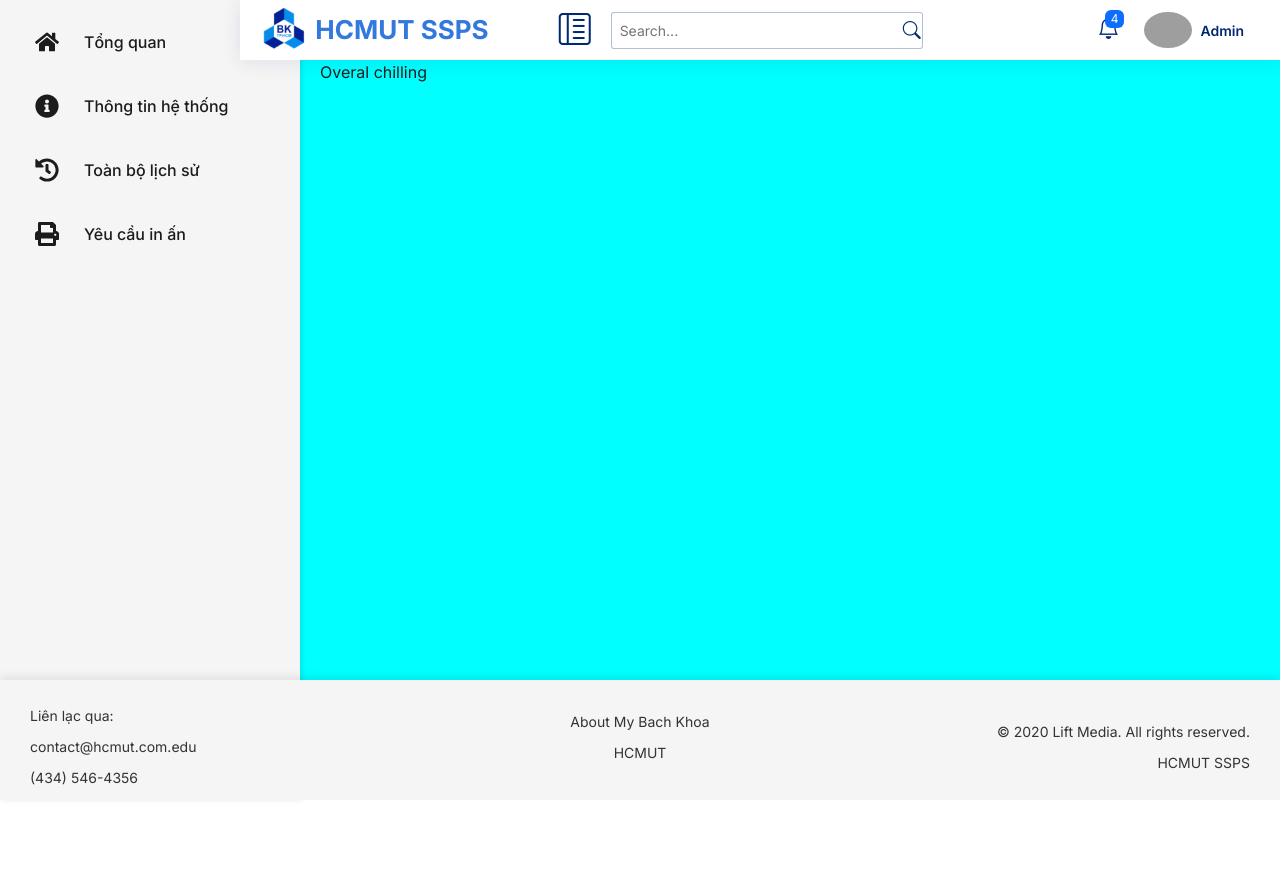
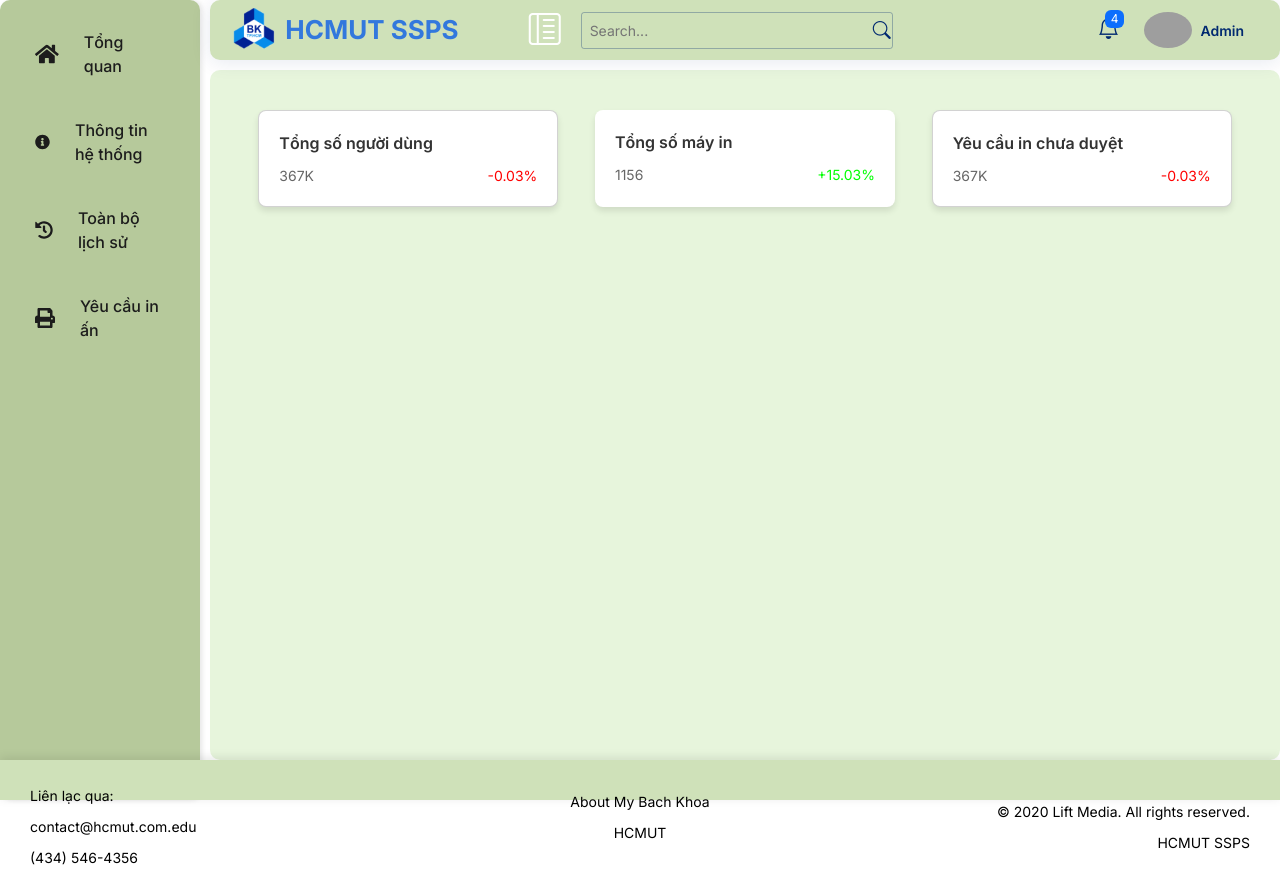
Before and after one commit to Allen314159/SPSS_SPSO, a React (Create React App) app: page / in a window 1280 px wide. Before the commit the page ends 800 px from the top, so only its background shows below. Built offline with nearby package versions, Linux system fonts and the light colour scheme; grey boxes are pictures that could not be loaded.

Commit message:
page tong quan và xu li yeu cau in

```diff
--- a/package.json
+++ b/package.json
@@ -7,6 +7,7 @@
     "@testing-library/jest-dom": "^5.17.0",
     "@testing-library/react": "^13.4.0",
     "@testing-library/user-event": "^13.5.0",
+    "axios": "^1.7.7",
     "bootstrap": "^5.3.3",
     "bootstrap-icons": "^1.11.3",
     "boxicons": "^2.1.4",
--- a/src/App.css
+++ b/src/App.css
@@ -53,10 +53,11 @@ Layout
 
 .main-content {
   flex: 1;
-  margin-top: 40px;
-  margin-left: 300px; /* Adjust based on sidebar width */
+  margin-top: 70px;
+  margin-left: 210px; /* Adjust based on sidebar width */
+  border-radius: 10px;
   padding: 20px;
-  background-color: aqua;
+  background-color: #E7F5DC;
 }
 
 .container {
--- a/src/Components/Overal/Overal.jsx
+++ b/src/Components/Overal/Overal.jsx
@@ -1,16 +1,101 @@
-import React from 'react'
+import React, { useEffect, useState } from "react";
+import "./Overal.scss";
+import axios from "axios"; // Make sure to install axios
 
 const Overal = () => {
+  // Declare state variables for dynamic data
+  const [totalUsers, setTotalUsers] = useState(null);
+  const [totalPrinters, setTotalPrinters] = useState(null);
+  const [pendingRequests, setPendingRequests] = useState(null);
+
+  // Fetch data when the component mounts
+  useEffect(() => {
+    // Mock data for testing (replace this with an API call)
+    const fetchData = async () => {
+      try {
+        // If you have an API, you can uncomment this:
+        // const response = await axios.get("/api/dashboard"); // Example API call
+        // const data = response.data;
+
+        // Mock data directly assigned for testing
+        const data = {
+          totalUsers: 367,
+          totalPrinters: 1156,
+          pendingRequests: 367,
+        };
+
+        // Set state with the fetched data
+        setTotalUsers(data.totalUsers);
+        setTotalPrinters(data.totalPrinters);
+        setPendingRequests(data.pendingRequests);
+      } catch (error) {
+        console.error("Error fetching data:", error);
+      }
+    };
+
+    fetchData();
+  }, []);
+
   return (
-    <div>Overal
+    <div className="frame">
+      {/* Card 1 */}
+      <div className="card">
+        <div className="content">
+          <div className="text">
+            <div className="text2">Tổng số người dùng</div>
+          </div>
+        </div>
+        <div className="content2">
+          <div className="text3">
+            <div className="text4">{totalUsers ? `${totalUsers}K` : "Loading..."}</div>
+          </div>
+          <div className="icon-text">
+            <div className="text3">
+              <div className="text5">-0.03%</div>
+            </div>
+          </div>
+        </div>
+      </div>
 
+      {/* Card 2 */}
+      <div className="card2">
+        <div className="content">
+          <div className="text">
+            <div className="text6">Tổng số máy in</div>
+          </div>
+        </div>
+        <div className="content2">
+          <div className="text3">
+            <div className="text7">{totalPrinters ? totalPrinters : "Loading..."}</div>
+          </div>
+          <div className="icon-text">
+            <div className="text3">
+              <div className="text8">+15.03%</div>
+            </div>
+          </div>
+        </div>
+      </div>
 
+      {/* Card 3 */}
+      <div className="card">
+        <div className="content">
+          <div className="text">
+            <div className="text2">Yêu cầu in chưa duyệt</div>
+          </div>
+        </div>
+        <div className="content2">
+          <div className="text3">
+            <div className="text4">{pendingRequests ? `${pendingRequests}K` : "Loading..."}</div>
+          </div>
+          <div className="icon-text">
+            <div className="text3">
+              <div className="text5">-0.03%</div>
+            </div>
+          </div>
+        </div>
+      </div>
+    </div>
+  );
+};
 
-
-
-
-      chilling</div>
-  )
-}
-
-export default Overal
+export default Overal;
--- a/src/Components/Overal/Overal.scss
+++ b/src/Components/Overal/Overal.scss
@@ -0,0 +1,103 @@
+/* General Reset */
+a,
+button,
+input,
+select,
+h1,
+h2,
+h3,
+h4,
+h5,
+* {
+  box-sizing: border-box;
+  margin: 0;
+  padding: 0;
+  border: none;
+  text-decoration: none;
+  background: none;
+  -webkit-font-smoothing: antialiased;
+}
+
+menu,
+ol,
+ul {
+  list-style-type: none;
+  margin: 0;
+  padding: 0;
+}
+
+/* Frame Style */
+.frame {
+  display: flex;
+  flex-wrap: wrap;
+  gap: 20px;
+  justify-content: space-around;
+  padding: 20px;
+  background-color: #E7F5DC;
+}
+
+/* Card Styles */
+.card,
+.card2 {
+  background-color: #fff;
+  border-radius: 8px;
+  box-shadow: 0 4px 6px rgba(0, 0, 0, 0.1);
+  padding: 20px;
+  width: 300px;
+  display: flex;
+  flex-direction: column;
+  gap: 10px;
+}
+
+.content {
+  font-size: 16px;
+  color: #333;
+}
+
+.content2 {
+  display: flex;
+  justify-content: space-between;
+  align-items: center;
+}
+
+.text2,
+.text6 {
+  font-weight: 600;
+}
+
+.text3,
+.text4,
+.text5,
+.text7,
+.text8 {
+  font-size: 14px;
+  color: #666;
+}
+
+.text5 {
+  color: #f00;
+}
+
+.text8 {
+  color: #0f0;
+}
+
+.icon-text {
+  display: flex;
+  align-items: center;
+  gap: 10px;
+}
+
+.icon-set img {
+  width: 20px;
+  height: 20px;
+}
+
+.arrow-fall,
+.arrow-fall2 {
+  filter: drop-shadow(0px 0px 2px red);
+}
+
+.arrow-rise {
+  filter: drop-shadow(0px 0px 2px green);
+}
--- a/src/Components/Page/Footer.scss
+++ b/src/Components/Page/Footer.scss
@@ -1,8 +1,9 @@
 .footer {
     position: relative;
     padding: 20px;
-    background-color: #f5f5f5;
-    color: #333;
+    height: 15px;
+    background-color: #CFE1B9;
+    color: #000000;
     font-family: 'Inter', sans-serif;
 
     .background {
--- a/src/Components/Page/Header.css
+++ b/src/Components/Page/Header.css
@@ -3,14 +3,15 @@
     z-index: 997;
     height: 60px;
     box-shadow: 0 2px 20px 0 rgba(1, 41, 112, 0.1);
-    background-color: #fff;
+    background-color: #CFE1B9;
     padding-left: 20px;
-    margin-left: 240px;
+    margin-left: 210px;
+    border-radius: 10px;
 }
 
 .header .toggle-sidebar-btn {
     font-size: 32px;
     padding-left: 10px;
     cursor: pointer;
-    color: #012970;
+    color: #ffffff;
 }
--- a/src/Components/Page/SideBar.scss
+++ b/src/Components/Page/SideBar.scss
@@ -1,11 +1,13 @@
 .sidebar {
-  width: 300px; /* Wider width for better usability */
-  background-color: #f5f5f5;
+  width: 200px; /* Wider width for better usability */
+  background-color: #B6C99B;
   height: 100vh; /* Full height to match the viewport */
   display: flex;
   flex-direction: column;
   padding: 20px;
   box-shadow: 2px 0 5px rgba(0, 0, 0, 0.1);
+  border-radius: 10px;
+
 }
 
 .nav-links {
@@ -21,7 +23,7 @@
   padding: 10px 15px;
   border-radius: 8px;
   text-decoration: none;
-  color: #333;
+  color: #ffffff;
   font-size: 16px;
   font-weight: 500;
   transition: background-color 0.3s, color 0.3s;
--- /dev/null
+++ b/src/Components/Request/Request.scss
@@ -0,0 +1,81 @@
+.request-container {
+    padding: 20px;
+    font-family: Arial, sans-serif;
+  }
+
+  h1 {
+    text-align: center;
+    margin-bottom: 20px;
+  }
+
+  .request-boxes {
+    display: flex;
+    flex-direction: column;
+    gap: 15px;
+  }
+
+  .request-box {
+    background-color: #f0f8ff; /* Light blue background */
+    border: 1px solid #ddd; /* Light border */
+    padding: 15px;
+    border-radius: 8px; /* Rounded corners */
+    box-shadow: 0 4px 8px rgba(0, 0, 0, 0.1); /* Slight shadow for depth */
+    transition: transform 0.3s ease;
+
+    &:hover {
+      transform: scale(1.02); /* Slight hover effect */
+    }
+  }
+
+  .request-content {
+    display: flex;
+    justify-content: space-between;
+    align-items: center;
+    gap: 15px;
+  }
+
+  .request-content p {
+    font-size: 16px;
+    line-height: 1.5;
+    margin: 0;
+    flex: 1; /* Take available space */
+  }
+
+  .buttons {
+    display: flex;
+    gap: 10px;
+
+    button {
+      padding: 8px 15px;
+      font-size: 14px;
+      font-weight: 500;
+      border-radius: 5px;
+      cursor: pointer;
+      border: none;
+      transition: all 0.3s ease;
+
+      &.accept-btn {
+        background-color: green;
+        color: white;
+
+        &:hover {
+          background-color: darkgreen;
+        }
+      }
+
+      &.reject-btn {
+        background-color: red;
+        color: white;
+
+        &:hover {
+          background-color: darkred;
+        }
+      }
+    }
+  }
+
+  .status {
+    display: flex;
+    align-items: center;
+    gap: 5px;
+  }
```
Also changed, not shown: src/Components/Request/Request.jsx (+123 -8 lines), 1 other file (tests, documents, lock files or other folders).
